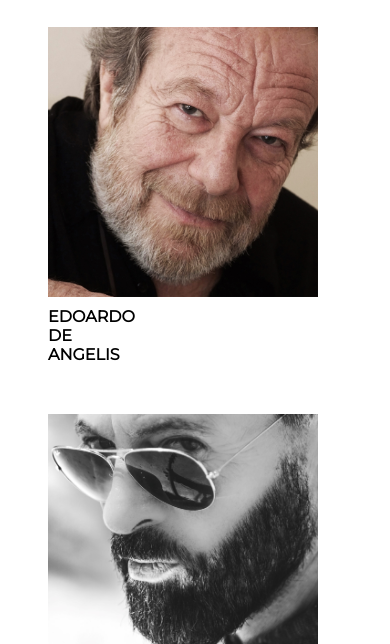
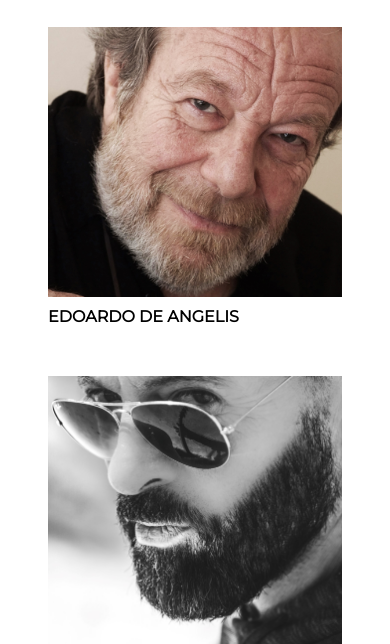
Before and after one commit to Edo404/Studioroccaromana, a plain HTML site: page artisti.html in a window 390 px wide. Shown: the part 200-844 px from the top of the page. Drawn offline with nearby package versions, Linux system fonts and the light colour scheme.

Commit message:
art-intr no bnd

```diff
--- a/artisti.css
+++ b/artisti.css
@@ -135,9 +135,10 @@ font-size: 15px;
 
 
   @media screen and (max-width: 900px) {
+
     .image-row {
-      flex-direction: column;
-      text-align: justify;
+        flex-direction: column;
+        /* text-align: center; */
 
     }
     .titolo{
@@ -146,12 +147,18 @@ font-size: 15px;
         font-size: 15px;
         }
 
-    a{
+    .quadrato{
         width: 100%;
+
+    }
+    .image{
+        width: auto;
+        min-width: 270px;
     }
 
     .image-row .image {
       flex-basis: auto;
+
     }
 
     .redband{
@@ -192,3 +199,13 @@ font-size: 15px;
 
 
   }
+
+  @media screen and (max-width: 340px) {
+
+    .quadrato{
+        margin-left: -8%;
+    }
+
+
+
+  }
--- a/intrattenimento.css
+++ b/intrattenimento.css
@@ -87,7 +87,7 @@ font-size: 15px;
   @media screen and (max-width: 900px) {
     .image-row {
       flex-direction: column;
-      text-align: center;
+      /* text-align: center; */
     }
 
     .titolo{
@@ -97,8 +97,13 @@ font-size: 15px;
         }
 
 
-    a{
+    .quadrato{
         width: 100%;
+    }
+
+    .image{
+        width: auto;
+        min-width: 270px;
     }
 
     .image-row .image {
@@ -143,3 +148,13 @@ font-size: 15px;
 
 
   }
+
+  @media screen and (max-width: 340px) {
+
+    .quadrato{
+        margin-left: -8%;
+    }
+
+
+
+  }
```
